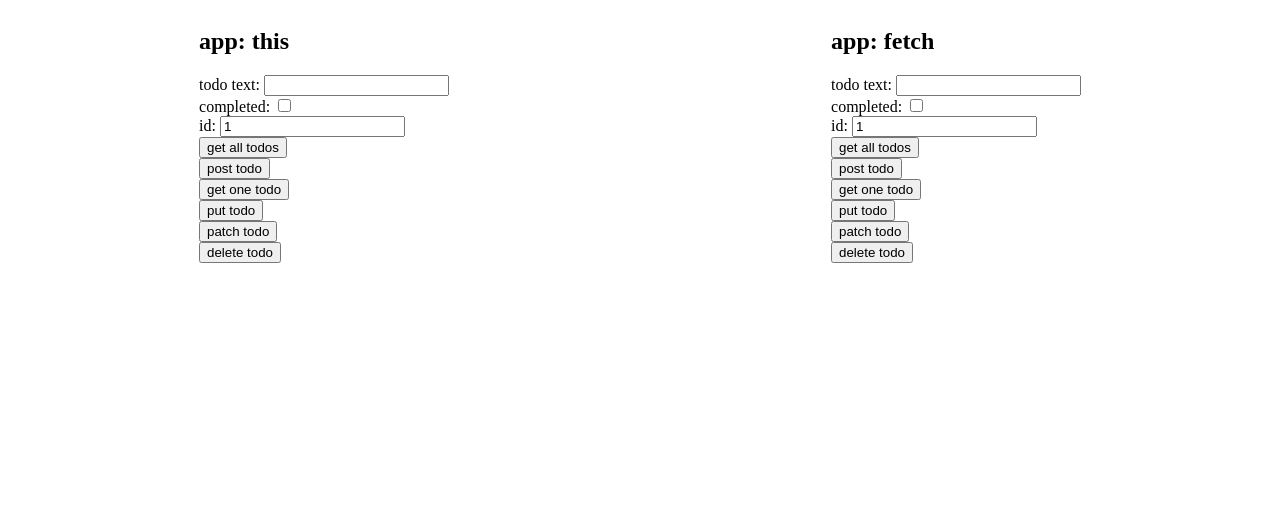
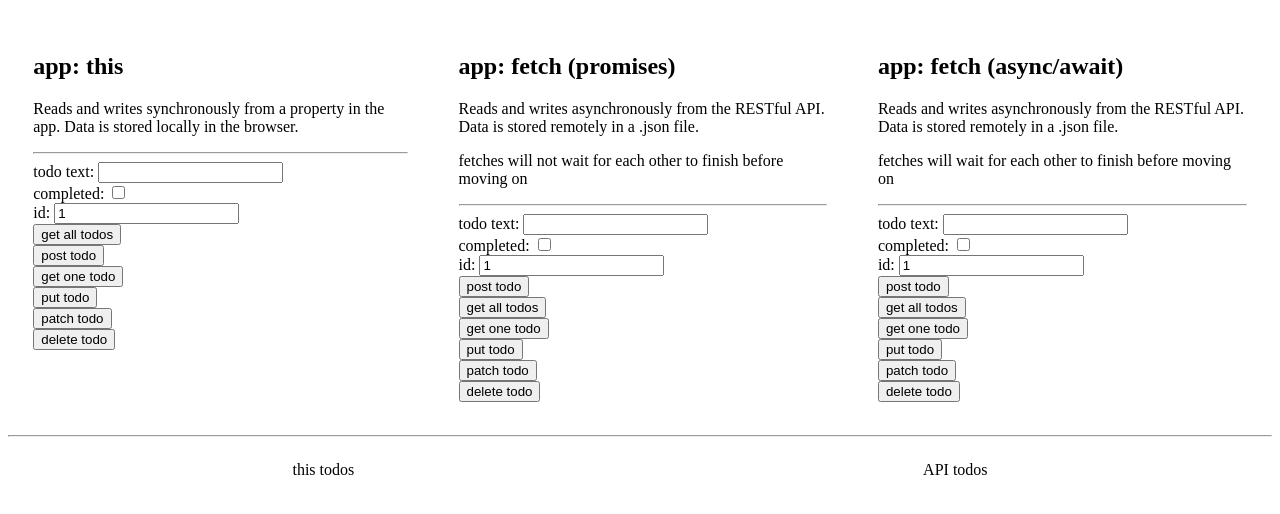
Before and after one commit to DeNepo/this-to-fetch-example, a website: page public/index.html in a window 1280 px wide. Drawn offline with Linux system fonts and the light colour scheme.

Commit message:
async-await

```diff
--- /dev/null
+++ b/public/app-fetch-async-await.js
@@ -0,0 +1,140 @@
+const appFetchAsyncAwait = {
+  // data access methods
+  getAll: async function () {
+    try {
+      const res = await fetch('/todos');
+      return await res.json();
+    } catch (err) {
+      console.log(err);
+    };
+  },
+  postTodo: async function (newTodo) {
+    try {
+      const res = await fetch('/todos', {
+        method: 'POST',
+        body: JSON.stringify(newTodo),
+        headers: {
+          "Content-type": "application/json; charset=UTF-8"
+        }
+      });
+      return await res.json();
+    } catch (err) {
+      console.log(err);
+    };
+  },
+  getOne: async function (id) {
+    try {
+      const res = await fetch('/todos/' + id);
+      return await res.json();
+    } catch (err) {
+      console.log(err);
+    };
+  },
+  putTodo: async function (id, putter) {
+    try {
+      const res = await fetch('/todos/' + id, {
+        method: 'PUT',
+        body: JSON.stringify(putter),
+        headers: {
+          "Content-type": "application/json; charset=UTF-8"
+        }
+      });
+      return await res.json();
+    } catch (err) {
+      console.log(err);
+    };
+  },
+  patchTodo: async function (id, patcher) {
+    try {
+      const res = await fetch('/todos/' + id, {
+        method: 'PATCH',
+        body: JSON.stringify(patcher),
+        headers: {
+          "Content-type": "application/json; charset=UTF-8"
+        }
+      });
+      return await res.json();
+    } catch (err) {
+      console.log(err);
+    };
+  },
+  deleteTodo: async function (id) {
+    try {
+      const res = await fetch('/todos/' + id, {
+        method: 'DELETE'
+      });
+      return await res.json();
+    } catch (err) {
+      console.log(err);
+    };
+  },
+
+  // render methods
+  renderTodo: function (todo) {
+    return `<pre>${JSON.stringify(todo, null, '  ')}<pre>`
+  },
+  renderTodos: function (todos) {
+    return `<ul> ${todos
+      .map(todo => `<li>${this.renderTodo(todo)}</li>`)
+      .reduce((listStr, nextLi) => listStr + nextLi, '')
+      }</ul>`
+  },
+
+  // handler methods
+  handleGetAll: async function (outputId) {
+    // debugger;
+    const allTodos = await this.getAll();
+    document.getElementById(outputId)
+      .innerHTML = this.renderTodos(allTodos);
+  },
+  handlePostTodo: async function (target, outputId) {
+    // debugger;
+    const newTodo = {
+      todoText: target.form.todoText.value,
+      completed: target.form.completed.checked,
+    };
+    const todoToRender = await this.postTodo(newTodo);
+    document.getElementById(outputId)
+      .innerHTML = this.renderTodo(todoToRender);
+  },
+  handleGetOne: async function (target, outputId) {
+    // debugger;
+    const id = Number(target.form.id.value);
+    const todoToRender = await this.getOne(id);
+    document.getElementById(outputId)
+      .innerHTML = this.renderTodo(todoToRender);
+  },
+  handlePutTodo: async function (target, outputId) {
+    // debugger;
+    const id = Number(target.form.id.value);
+    const todoToPut = {
+      todoText: target.form.todoText.value,
+      completed: target.form.completed.checked,
+      id
+    };
+    const todoToRender = await this.putTodo(id, todoToPut);
+    document.getElementById(outputId)
+      .innerHTML = this.renderTodo(todoToRender);
+  },
+  handlePatchTodo: async function (target, outputId) {
+    // debugger;
+    const id = Number(target.form.id.value);
+    const todoToPatch = {
+      id,
+      completed: target.form.completed.checked
+    };
+    if (target.form.todoText.value) {
+      todoToPatch.todoText = target.form.todoText.value;
+    };
+    const todoToRender = await this.patchTodo(id, todoToPatch);
+    document.getElementById(outputId)
+      .innerHTML = this.renderTodo(todoToRender);
+  },
+  handleDeleteTodo: async function (target, outputId) {
+    // debugger;
+    const id = Number(target.form.id.value);
+    const todoToRender = await this.deleteTodo(id);
+    document.getElementById(outputId)
+      .innerHTML = this.renderTodo(todoToRender);
+  },
+};
--- a/public/app-fetch.js
+++ b/public/app-fetch-promises.js
@@ -1,4 +1,4 @@
-const appFetch = {
+const appFetchPromises = {
   // data access methods
   getAll: function () {
     return fetch('/todos')
@@ -64,12 +64,14 @@ const appFetch = {
 
   // handler methods
   handleGetAll: function (outputId) {
+    // debugger;
     this.getAll()
       .then(todos => document.getElementById(outputId)
         .innerHTML = this.renderTodos(todos))
       .catch(err => console.log(err));
   },
   handlePostTodo: function (target, outputId) {
+    // debugger;
     const newTodo = {
       todoText: target.form.todoText.value,
       completed: target.form.completed.checked,
@@ -80,6 +82,7 @@ const appFetch = {
       .catch(err => console.log(err));
   },
   handleGetOne: function (target, outputId) {
+    // debugger;
     const id = Number(target.form.id.value);
     this.getOne(id)
       .then(todo => document.getElementById(outputId)
@@ -87,6 +90,7 @@ const appFetch = {
       .catch(err => console.log(err));
   },
   handlePutTodo: function (target, outputId) {
+    // debugger;
     const id = Number(target.form.id.value);
     const todoToPut = {
       todoText: target.form.todoText.value,
@@ -99,6 +103,7 @@ const appFetch = {
       .catch(err => console.log(err));
   },
   handlePatchTodo: function (target, outputId) {
+    // debugger;
     const id = Number(target.form.id.value);
     const todoToPatch = {
       id,
@@ -113,6 +118,7 @@ const appFetch = {
       .catch(err => console.log(err));
   },
   handleDeleteTodo: function (target, outputId) {
+    // debugger;
     const id = Number(target.form.id.value);
     this.deleteTodo(id)
       .then(todo => document.getElementById(outputId)
--- a/public/app-this.js
+++ b/public/app-this.js
@@ -1,7 +1,7 @@
 const appThis = {
   // data
   todos: [],
-  nextId: 5,
+  nextId: 1,
 
   // data access methods
   getAll: function () {
@@ -56,33 +56,42 @@ const appThis = {
 
   // handler methods
   handleGetAll: function (outputId) {
+    // debugger;
+    const allTodos = this.getAll();
     document.getElementById(outputId)
-      .innerHTML = this.renderTodos(this.getAll());
+      .innerHTML = this.renderTodos(allTodos);
   },
   handlePostTodo: function (target, outputId) {
+    // debugger;
     const newTodo = {
       todoText: target.form.todoText.value,
       completed: target.form.completed.checked,
     };
+    const todoToRender = this.postTodo(newTodo);
     document.getElementById(outputId)
-      .innerHTML = this.renderTodo(this.postTodo(newTodo));
+      .innerHTML = this.renderTodo(todoToRender);
   },
   handleGetOne: function (target, outputId) {
+    // debugger;
     const id = Number(target.form.id.value);
+    const todoToRender = this.getOne(id);
     document.getElementById(outputId)
-      .innerHTML = this.renderTodo(this.getOne(id));
+      .innerHTML = this.renderTodo(todoToRender);
   },
   handlePutTodo: function (target, outputId) {
+    // debugger;
     const id = Number(target.form.id.value);
     const todoToPut = {
       todoText: target.form.todoText.value,
       completed: target.form.completed.checked,
       id
     };
+    const todoToRender = this.putTodo(id, todoToPut);
     document.getElementById(outputId)
-      .innerHTML = this.renderTodo(this.putTodo(id, todoToPut));
+      .innerHTML = this.renderTodo(todoToRender);
   },
   handlePatchTodo: function (target, outputId) {
+    // debugger;
     const id = Number(target.form.id.value);
     const todoToPatch = {
       id,
@@ -90,13 +99,16 @@ const appThis = {
     };
     if (target.form.todoText.value) {
       todoToPatch.todoText = target.form.todoText.value;
-    }
+    };
+    const todoToRender = this.patchTodo(id, todoToPatch);
     document.getElementById(outputId)
-      .innerHTML = this.renderTodo(this.patchTodo(id, todoToPatch));
+      .innerHTML = this.renderTodo(todoToRender);
   },
   handleDeleteTodo: function (target, outputId) {
+    // debugger;
     const id = Number(target.form.id.value);
+    const todoToRender = this.deleteTodo(id);
     document.getElementById(outputId)
-      .innerHTML = this.renderTodo(this.deleteTodo(id));
+      .innerHTML = this.renderTodo(todoToRender);
   },
 };
--- a/public/index.html
+++ b/public/index.html
@@ -5,12 +5,20 @@
   <meta charset="utf8">
   <title>this vs. fetch</title>
   <!-- <script src="./example-fetches.js"></script> -->
+  <style>
+    .an-app {
+      margin: 2%;
+    }
+  </style>
 </head>
 
-<body style="display:flex; flex-direction: row; justify-content: space-around;">
+<body>
 
-  <section id='this'>
+  <section id='apps' style="display:flex; flex-direction: row; justify-content: space-around;">
+    <section id='this' class='an-app'>
       <h2>app: this</h2>
+      <p>Reads and writes synchronously from a property in the app. Data is stored locally in the browser. </p>
+      <hr>
       <form>
         todo text: <input name="todoText" type="text" /> <br>
         completed: <input name="completed" type="checkbox" /> <br>
@@ -22,28 +30,63 @@
         <input onclick="appThis.handlePatchTodo(this, 'this-todos')" type="button" value="patch todo" /> <br>
         <input onclick="appThis.handleDeleteTodo(this, 'this-todos')" type="button" value="delete todo" /> <br>
       </form>
-    <div id="this-todos"></div>
     </section>
 
-  <section id='fetch'>
-    <h2>app: fetch</h2>
+    <section id='fetch' class='an-app'>
+      <h2>app: fetch (promises)</h2>
+      <p>Reads and writes asynchronously from the RESTful API. Data is stored remotely in a .json file. </p>
+      <p>fetches will not wait for each other to finish before moving on</p>
+      <hr>
       <form>
         todo text: <input name="todoText" type="text" /> <br>
         completed: <input name="completed" type="checkbox" /> <br>
         id: <input name="id" type="number" value="1" /> <br>
-      <input onclick="appFetch.handleGetAll('fetch-todos')" type="button" value="get all todos" /> <br>
-      <input onclick="appFetch.handlePostTodo(this, 'fetch-todos')" type="button" value="post todo" /> <br>
-      <input onclick="appFetch.handleGetOne(this, 'fetch-todos')" type="button" value="get one todo" /> <br>
-      <input onclick="appFetch.handlePutTodo(this, 'fetch-todos')" type="button" value="put todo" /> <br>
-      <input onclick="appFetch.handlePatchTodo(this, 'fetch-todos')" type="button" value="patch todo" /> <br>
-      <input onclick="appFetch.handleDeleteTodo(this, 'fetch-todos')" type="button" value="delete todo" /> <br>
+        <input onclick="appFetchPromises.handlePostTodo(this, 'api-todos')" type="button" value="post todo" /><br>
+        <input onclick="appFetchPromises.handleGetAll('api-todos')" type="button" value="get all todos" />
+        <br>
+        <input onclick="appFetchPromises.handleGetOne(this, 'api-todos')" type="button" value="get one todo" /><br>
+        <input onclick="appFetchPromises.handlePutTodo(this, 'api-todos')" type="button" value="put todo" /><br>
+        <input onclick="appFetchPromises.handlePatchTodo(this, 'api-todos')" type="button" value="patch todo" /><br>
+        <input onclick="appFetchPromises.handleDeleteTodo(this, 'api-todos')" type="button" value="delete todo" /><br>
       </form>
-    <div id="fetch-todos"></div>
     </section>
 
+    <section id='fetch' class='an-app'>
+      <h2>app: fetch (async/await)</h2>
+      <p>Reads and writes asynchronously from the RESTful API. Data is stored remotely in a .json file. </p>
+      <p>fetches will wait for each other to finish before moving on</p>
+      <hr>
+      <form>
+        todo text: <input name="todoText" type="text" /> <br>
+        completed: <input name="completed" type="checkbox" /> <br>
+        id: <input name="id" type="number" value="1" /> <br>
+        <input onclick="appFetchAsyncAwait.handlePostTodo(this, 'api-todos')" type="button" value="post todo" /><br>
+        <input onclick="appFetchAsyncAwait.handleGetAll('api-todos')" type="button" value="get all todos" /> <br>
+        <input onclick="appFetchAsyncAwait.handleGetOne(this, 'api-todos')" type="button" value="get one todo" /><br>
+        <input onclick="appFetchAsyncAwait.handlePutTodo(this, 'api-todos')" type="button" value="put todo" /><br>
+        <input onclick="appFetchAsyncAwait.handlePatchTodo(this, 'api-todos')" type="button" value="patch todo" /><br>
+        <input onclick="appFetchAsyncAwait.handleDeleteTodo(this, 'api-todos')" type="button" value="delete todo" /><br>
+      </form>
+    </section>
+
+  </section>
+
+  <hr>
+
+  <section id='todos' style="display:flex; flex-direction: row; justify-content: space-around;">
+    <div>
+      <p>this todos</p>
+      <div id='this-todos'></div>
+    </div>
+    <div>
+      <p>API todos</p>
+      <div id='api-todos'></div>
+    </div>
+  </section>
 
   <script src="app-this.js"></script>
-  <script src="app-fetch.js"></script>
+  <script src="app-fetch-promises.js"></script>
+  <script src="app-fetch-async-await.js"></script>
 </body>
 
 </html>
```
Also changed, not shown: db.json (+32 -1 lines). Lines whose indentation alone changed are shown as unchanged.
